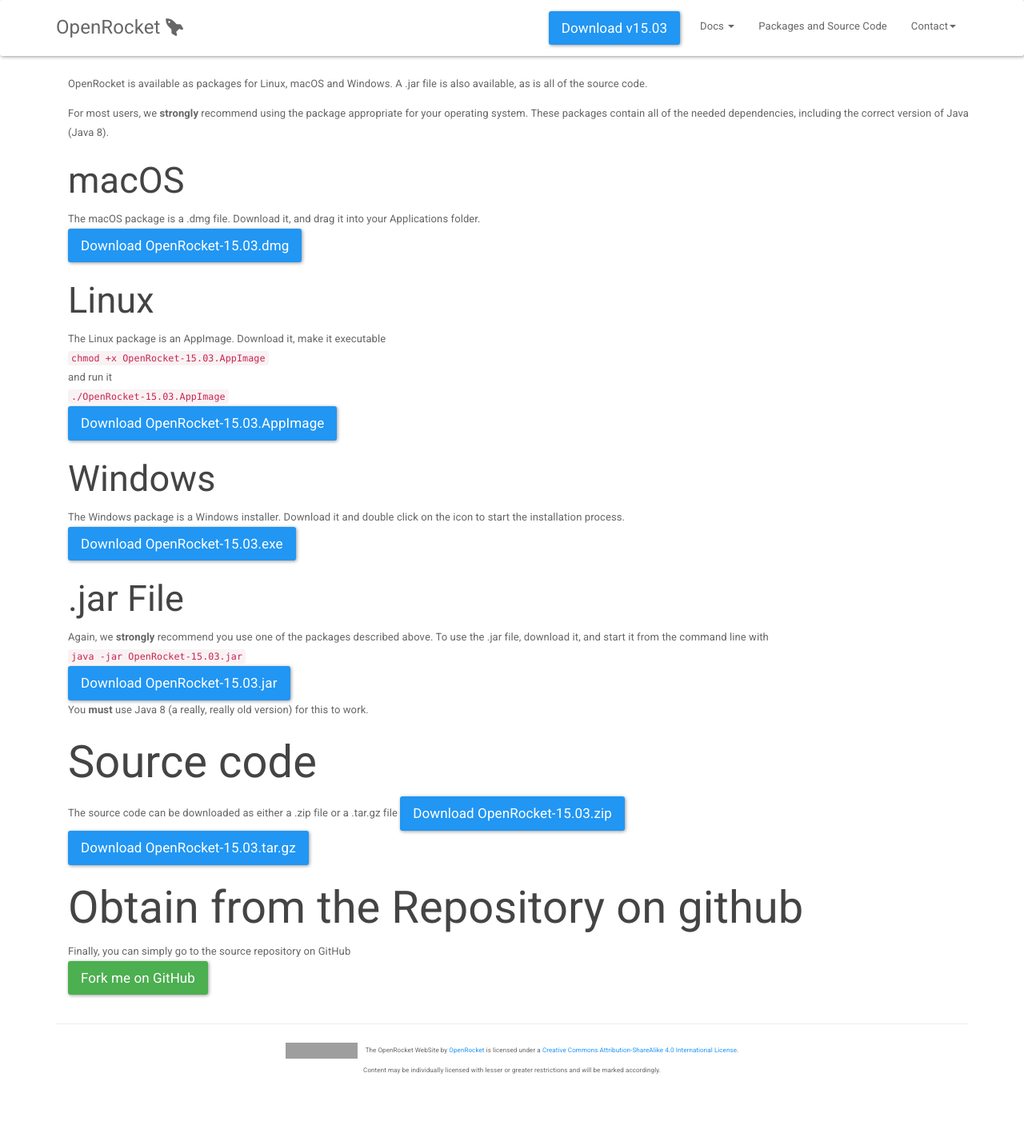
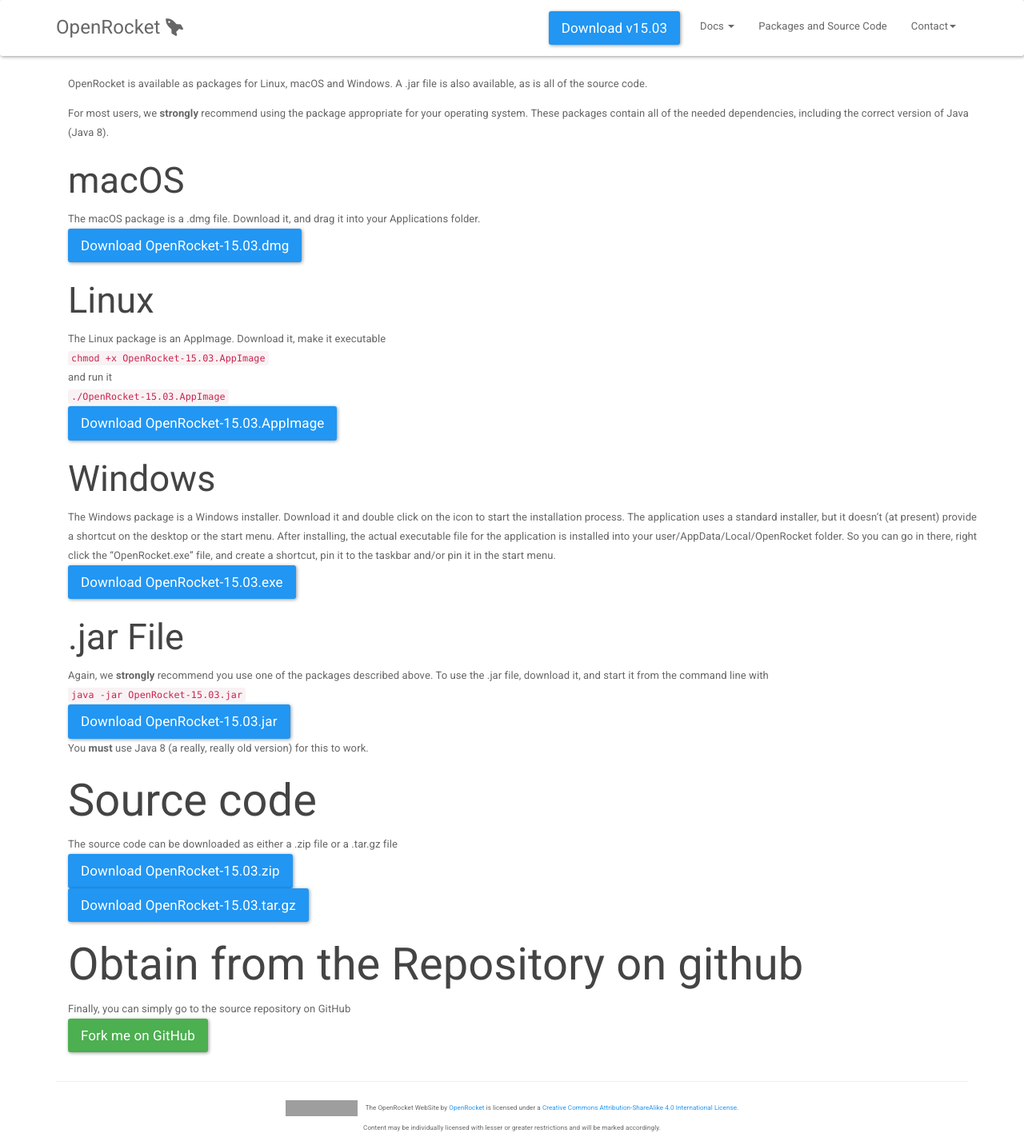
Before and after one commit to openrocket/openrocket.github.io, a Jekyll site: the page built from packages.md, in a window 1280 px wide. Shown: the whole page at 80% size. Built offline with Jekyll 4.4.1, drawn with Linux system fonts in a browser that asks for light colours; nearby versions of some CDN libraries; before the commit the page ends 1355 px from its top, so only the background shows below that; grey boxes are pictures that could not be loaded.

Commit message:
Modify Windows text per Neil Weinstock. Set some line breaks to position buttons better.

```diff
--- a/packages.md
+++ b/packages.md
@@ -25,9 +25,15 @@
 and run it
 `./OpenRocket-{{site.current_version}}.AppImage`
 <a class="btn btn-primary btn-lg" href="https://github.com/openrocket/openrocket/releases/download/release-{{site.current_version}}/OpenRocket-{{site.current_version}}.AppImage" role="button">Download OpenRocket-{{site.current_version}}.AppImage</a>
+
 ## Windows
-The Windows package is a Windows installer.  Download it and double
-click on the icon to start the installation process.
+The Windows package is a Windows installer.  Download
+it and double click on the icon to start the installation process.
+The application uses a standard installer, but it doesn't (at present)
+provide a shortcut on the desktop or the start menu. After installing, the actual
+executable file for the application is installed into your user/AppData/Local/OpenRocket
+folder. So you can go in there, right click the "OpenRocket.exe" file, and create a shortcut,
+pin it to the taskbar and/or pin it in the start menu.
 <a class="btn btn-primary btn-lg" href="https://github.com/openrocket/openrocket/releases/download/release-{{site.current_version}}/OpenRocket-{{site.current_version}}.exe" role="button">Download OpenRocket-{{site.current_version}}.exe</a>
 
 ## .jar File
```
